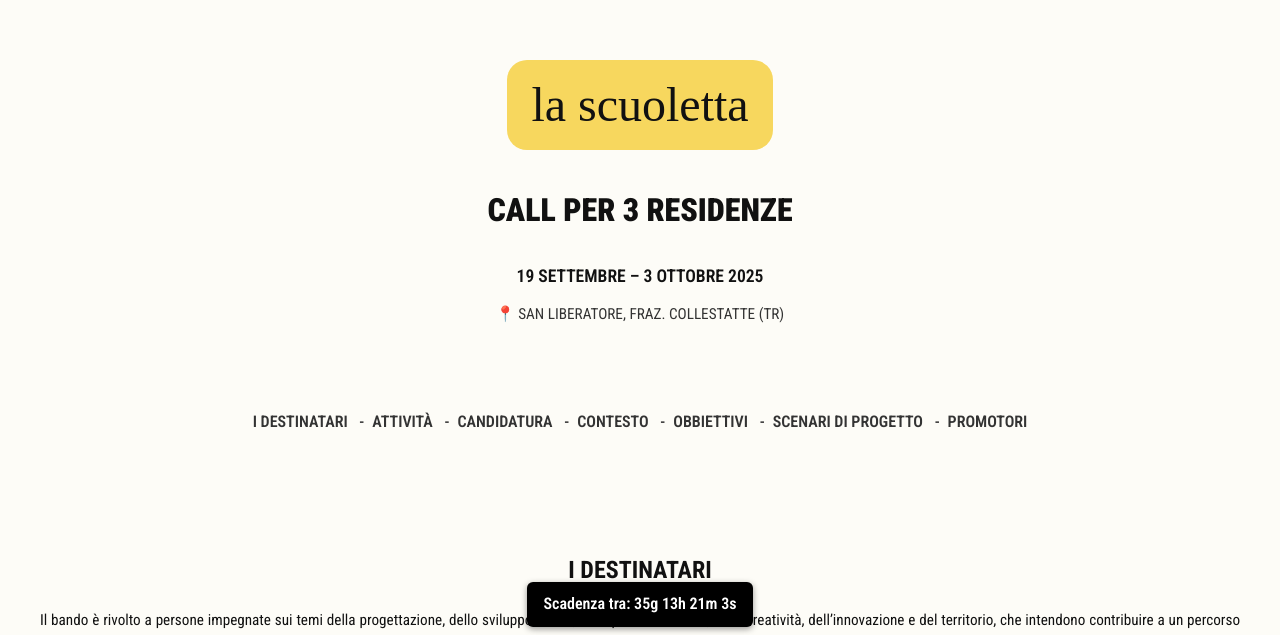
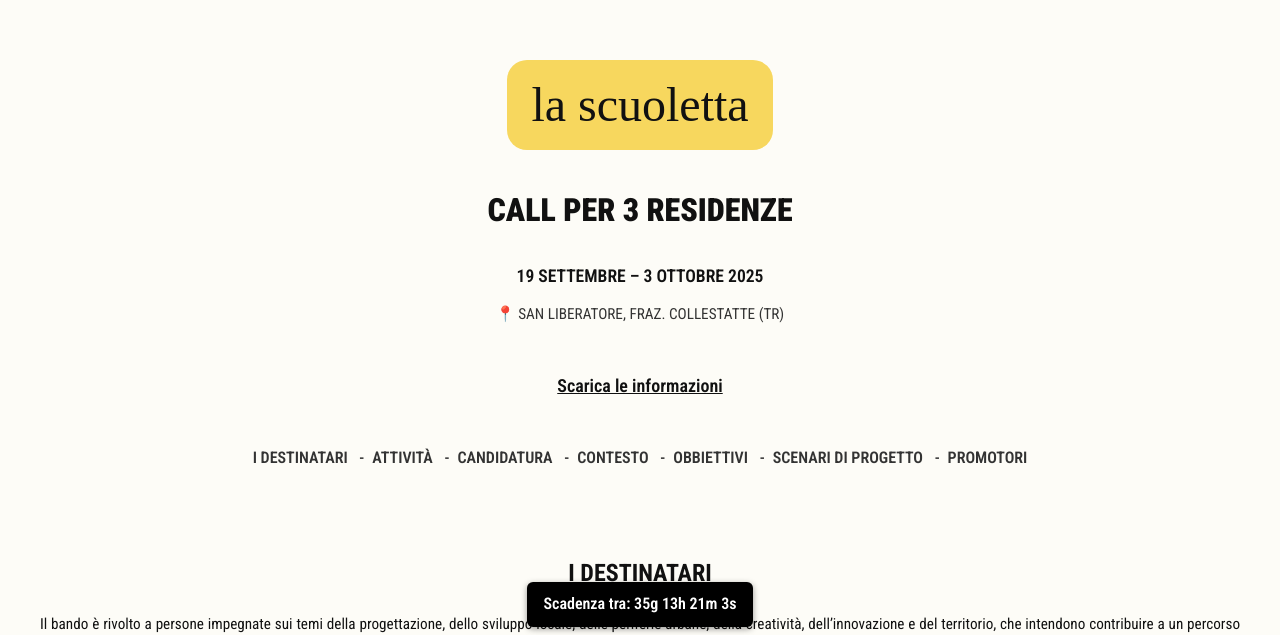
Before and after one commit to kiracolci/Lascuoletta, a React (Vite) app: page / in a window 1280 px wide. Shown: the part 157-792 px from the top of the page. Built offline with nearby package versions, Linux system fonts and the light colour scheme; a web font is replaced by a local one.

Commit message:
Update section text / fix styles

```diff
--- a/src/App.css
+++ b/src/App.css
@@ -51,8 +51,8 @@ nav {
   color: #333;
   font-size: 1rem;
   font-weight: 500;
-  margin-top: 5rem;
-  margin-bottom: 7rem;
+  margin-top: 7rem;
+  margin-bottom: 4rem;
   text-align: center;
 }
 
@@ -347,3 +347,19 @@ html {
   font-size: 1rem;
   margin: 0;
 }
+
+.download-section {
+  margin-top: 1rem;
+  margin-bottom: -5rem;
+  text-align: center;
+}
+
+.download-link {
+  color: #111;
+  text-decoration: underline;
+  font-weight: 600;
+  padding: 0.6rem 1.2rem;
+  border-radius: 8px;
+  transition: background-color 0.2s ease;
+  display: inline-block;
+}
--- a/src/App.tsx
+++ b/src/App.tsx
@@ -34,6 +34,12 @@ function App() {
       <h1>CALL PER 3 RESIDENZE</h1>
       <div className="date">19 SETTEMBRE – 3 OTTOBRE 2025</div>
       <div className="location">📍 SAN LIBERATORE, FRAZ. COLLESTATTE (TR)</div>
+      <div className="download-section">
+  <a href="/call.pdf" download className="download-link">
+  Scarica le informazioni
+  </a>
+</div>
+
 
 
 
```
Also changed, not shown: 1 other file (tests, documents, lock files or other folders).
